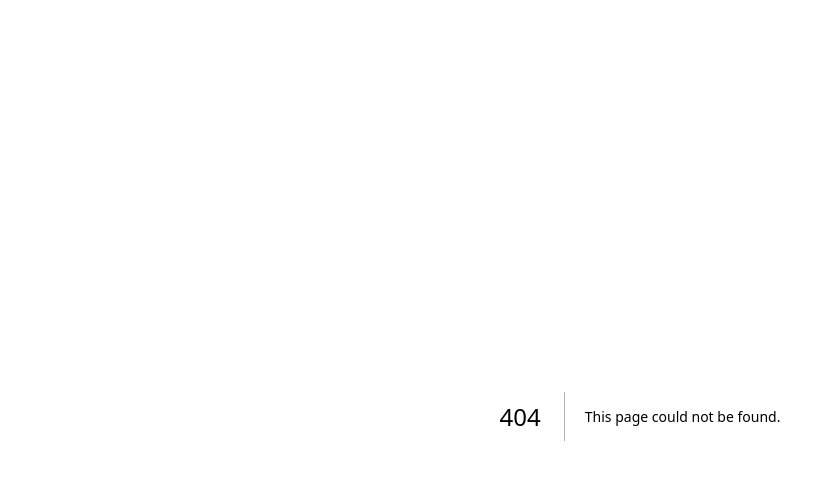
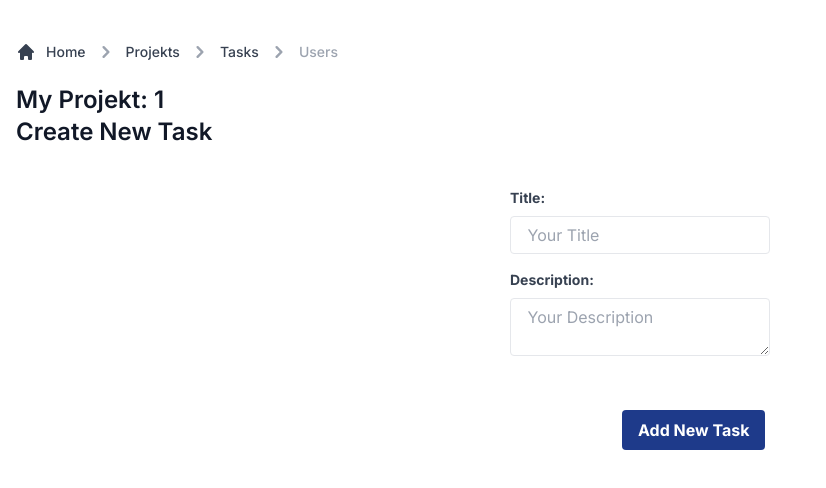
Before and after one commit to lobna3/Project-Management, a Next.js app in the folder FrontEnd/my-app/: page /tasks/addTask/1 in a window 1280 px wide. Before the commit this address had no page. Shown: the top 488 px of the page, without its empty margins (0-826 px from the left). Built offline with nearby package versions, Linux system fonts and the light colour scheme.

Commit message:
create page addTask

```diff
--- /dev/null
+++ b/FrontEnd/my-app/app/tasks/addTask/[slug]/page.tsx
@@ -0,0 +1,69 @@
+'use client'
+import React, { useState } from "react"
+import Nav from "@/app/components/Nav"
+import { useRouter } from 'next/navigation'
+import axios from "axios"
+
+interface Task {
+    title: string,
+    description: string,
+    projekt_id: number
+}
+
+export default function AddTask({ params }: { params: { slug: number } }) {
+    const [title, setTitle] = useState("")
+    const [description, setDescription] = useState("")
+    const router = useRouter()
+
+    const addTask = (body: Task) => {
+        axios.post('http://127.0.0.1:5000/api/tasks/add', body).then((response) => {
+            console.log(response.data)
+            router.push('/tasks')
+        }).catch((error) => {
+            console.log(error)
+        })
+    }
+
+    return (
+        <div>
+            <div className="grid grid-cols-1 px-4 pt-6 xl:grid-cols-3 xl:px-0 xl:gap-4 dark:bg-gray-900">
+                <div className="mb-4 col-span-full xl:mb-2">
+                    <Nav />
+                    <h1 className="text-xl font-semibold text-gray-900 sm:text-2xl dark:text-white"> My Projekt: {params.slug}</h1>
+                    <h1 className="text-xl font-semibold text-gray-900 sm:text-2xl dark:text-white">Create New Task</h1>
+                </div>
+            </div>
+            <div className='flex flex-col'>
+                <div className="max-w-md mx-auto bg-white p-8 rounded-lg ">
+
+                    <div className="mb-4">
+                        <div className="relative">
+                            <label className="block text-gray-700 text-sm font-bold mb-2">Title:</label>
+                            <input type="text" className=" outline-none appearance-none border rounded w-full py-2 px-3 text-gray-700 leading-tight focus:outline-none focus:shadow-outline" placeholder=" Your Title" value={title}
+                                onChange={(e) => { setTitle(e.target.value) }} />
+                            <div className="absolute inset-y-0 left-0 flex items-center pl-3 pointer-events-none">
+                                <i className="fas fa-user text-gray-400"></i>
+                            </div>
+                        </div>
+                    </div>
+                    <div className="mb-4">
+                        <div className="relative">
+                            <label className="block text-gray-700 text-sm font-bold mb-2">Description:</label>
+                            <textarea className=" outline-none appearance-none border rounded w-full py-2 px-3 text-gray-700 leading-tight focus:outline-none focus:shadow-outline" placeholder=" Your Description" value={description}
+                                onChange={(e) => { setDescription(e.target.value) }} />
+                            <div className="absolute inset-y-0 left-0 flex items-center pl-3 pointer-events-none">
+                                <i className="fas fa-user text-gray-400"></i>
+                            </div>
+                        </div>
+                    </div>
+                    <button className=" ml-28 mt-8 bg-blue-900 hover:bg-blue text-white font-bold py-2 px-4 rounded focus:outline-none focus:shadow-outline" value="submit" onClick={() => {
+                        addTask({
+                            title:title,
+                            description:description,
+                            projekt_id:params.slug,
+
+                        })
+                    }}>Add New Task</button>
+                </div></div>
+        </div>)
+}
--- a/FrontEnd/my-app/app/tasks/page.tsx
+++ b/FrontEnd/my-app/app/tasks/page.tsx
@@ -3,7 +3,7 @@
 import React, { useState, useEffect } from "react"
 import Nav from "../components/Nav"
 import axios from "axios"
-
+import Link from "next/link"
 
 interface Projekt {
     id: number,
@@ -108,10 +108,10 @@ const Tasks = () => {
                                                 <li>Task Title: {task.title}</li>
                                             </ul>)}</td>
                                             <td className="p-4 space-x-2 whitespace-nowrap">
-                                                <button id="createProductButton" type="submit" className="text-white bg-blue-700 hover:bg-primary-800 focus:ring-4 focus:ring-primary-300 font-medium rounded-lg text-sm px-5 py-2.5 dark:bg-primary-600 dark:hover:bg-primary-700 focus:outline-none dark:focus:ring-primary-800"
+                                                <button id="createProductButton" type="submit" className="text-white bg-blue-900 hover:bg-primary-800 focus:ring-4 focus:ring-primary-300 font-medium rounded-lg text-sm px-5 py-2.5 dark:bg-primary-600 dark:hover:bg-primary-700 focus:outline-none dark:focus:ring-primary-800"
                                                     data-drawer-target="drawer-create-product-default" data-drawer-show="drawer-create-product-default" aria-controls="drawer-create-product-default" data-drawer-placement="right"
                                                 >
-                                                    Add new Tasks
+                                                     <Link href={`tasks/addTask/${ele.id}`}>Add New Task</Link>
                                                 </button>
 
                                             </td>
```
